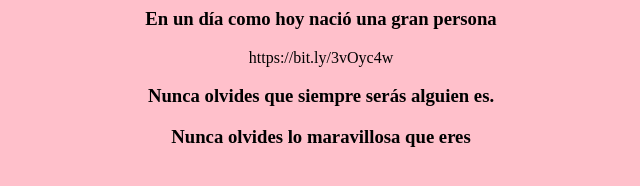
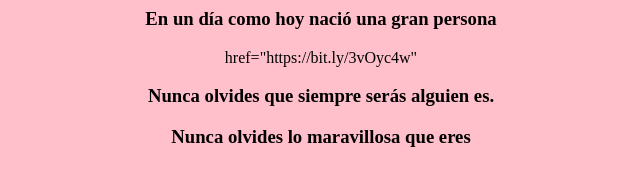
Before and after one commit to bladilux/Prueba, a plain HTML site: page index.html in a window 1280 px wide. Shown: the full height of the page, 319-959 px from the left. Drawn offline with Linux system fonts and the light colour scheme.

Commit message:
Update index.html

```diff
--- a/index.html
+++ b/index.html
@@ -6,7 +6,7 @@
 
 				<h3>En un día como hoy nació una gran persona</h3>
 
-<a>https://bit.ly/3vOyc4w</a>
+<a> href="https://bit.ly/3vOyc4w" </a>
 
 
 
```
